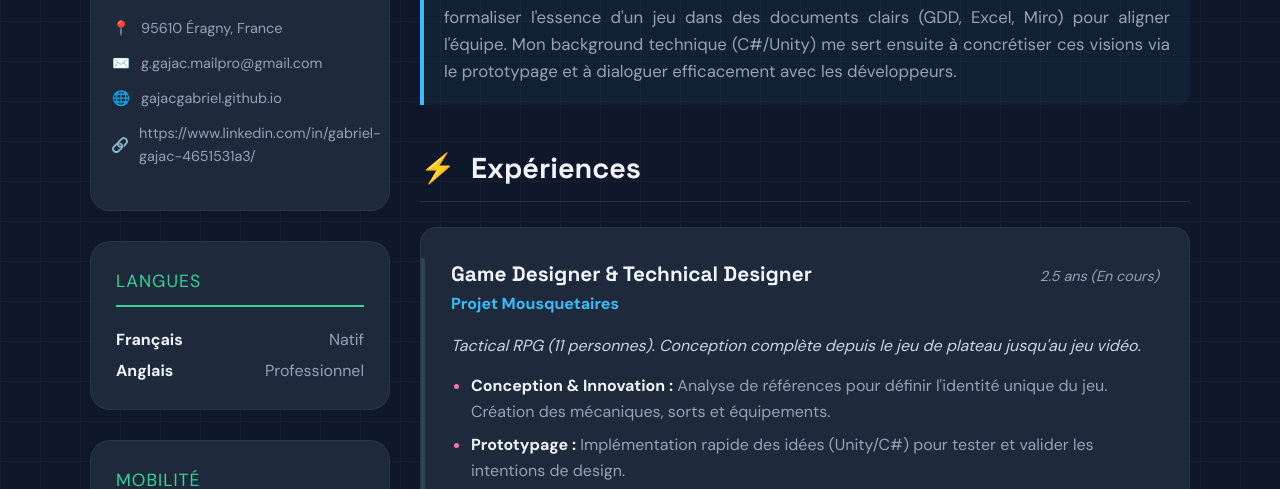
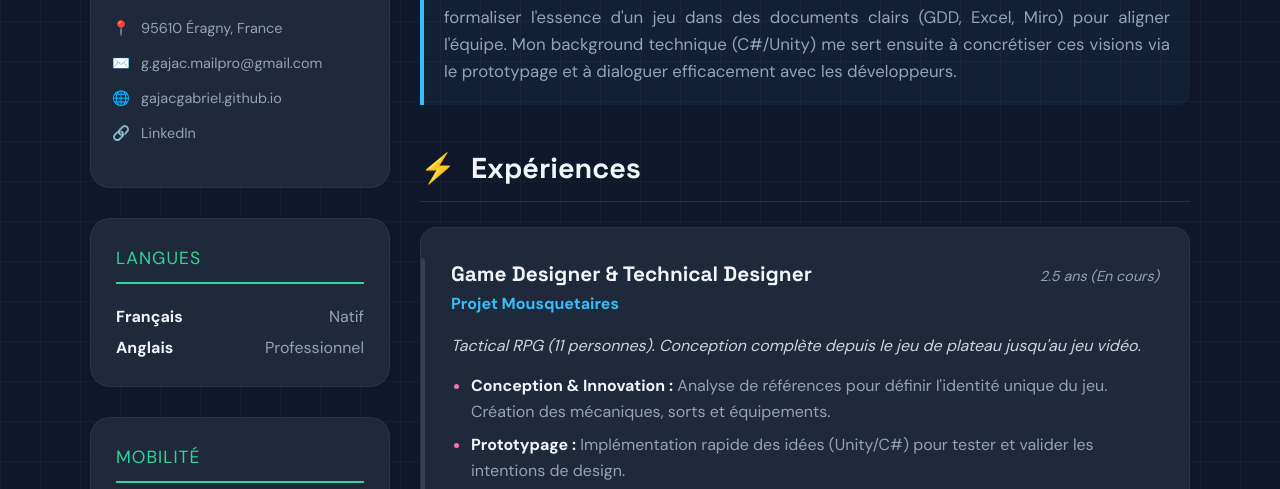
Before and after one commit to GajacGabriel/GajacGabriel.github.io, a plain HTML site: page cv.html in a window 1280 px wide. Shown: the part 259-748 px from the top of the page. Drawn offline with Linux system fonts and the light colour scheme.

Commit message:
Update cv.html

```diff
--- a/cv.html
+++ b/cv.html
@@ -241,7 +241,7 @@
                     <div class="contact-item"><span class="icon">📍</span> 95610 Éragny, France</div>
                     <div class="contact-item"><span class="icon">✉️</span> <a href="mailto:g.gajac.mailpro@gmail.com">g.gajac.mailpro@gmail.com</a></div>
                     <div class="contact-item"><span class="icon">🌐</span> <a href="https://gajacgabriel.github.io/">gajacgabriel.github.io</a></div>
-                    <div class="contact-item print-hidden"><span class="icon">🔗</span> <a href="#">https://www.linkedin.com/in/gabriel-gajac-4651531a3/</a></div>
+                    <div class="contact-item print-hidden"><span class="icon">🔗</span> <a href="https://www.linkedin.com/in/gabriel-gajac-4651531a3/">LinkedIn</a></div>
                 </div>
             </div>
 
```
